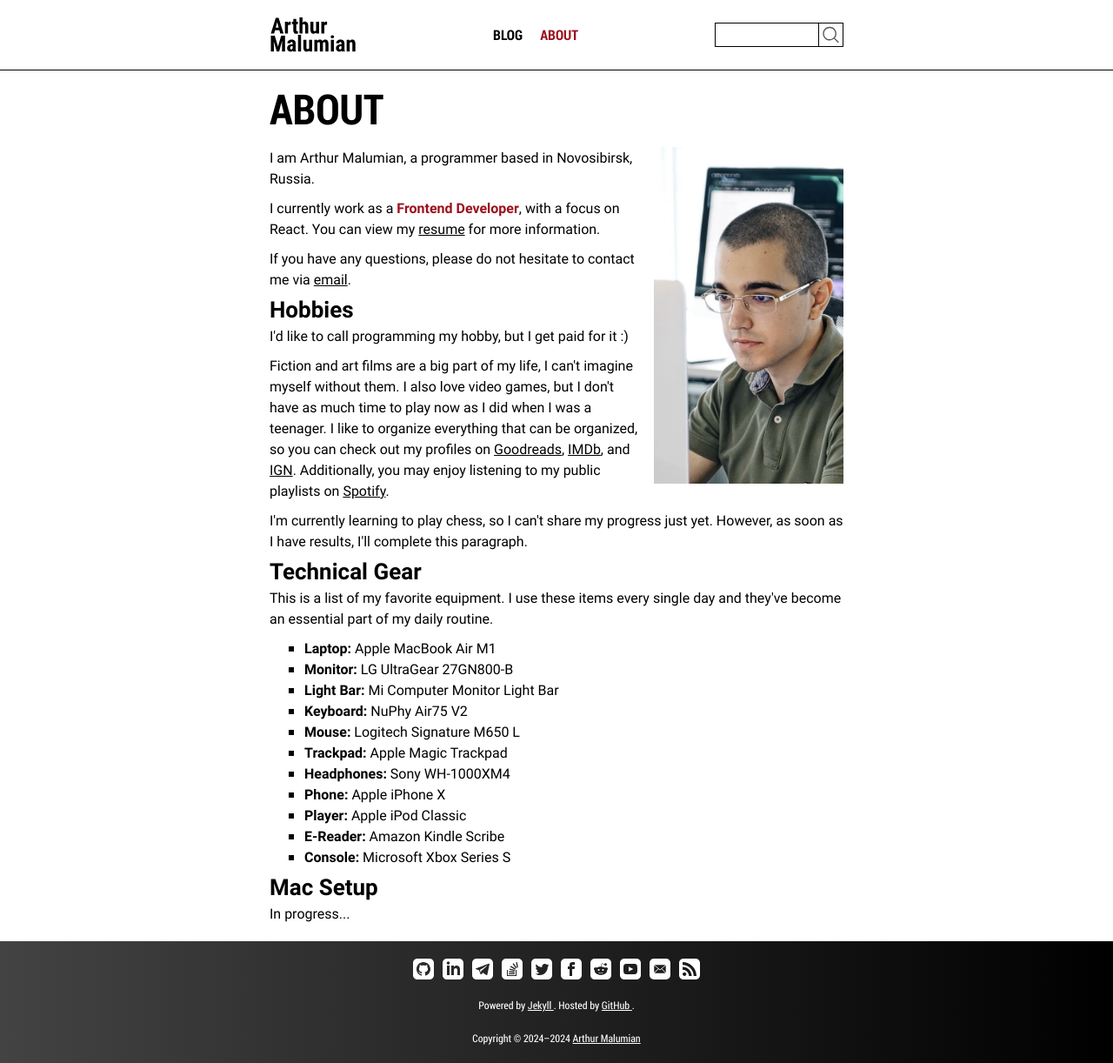
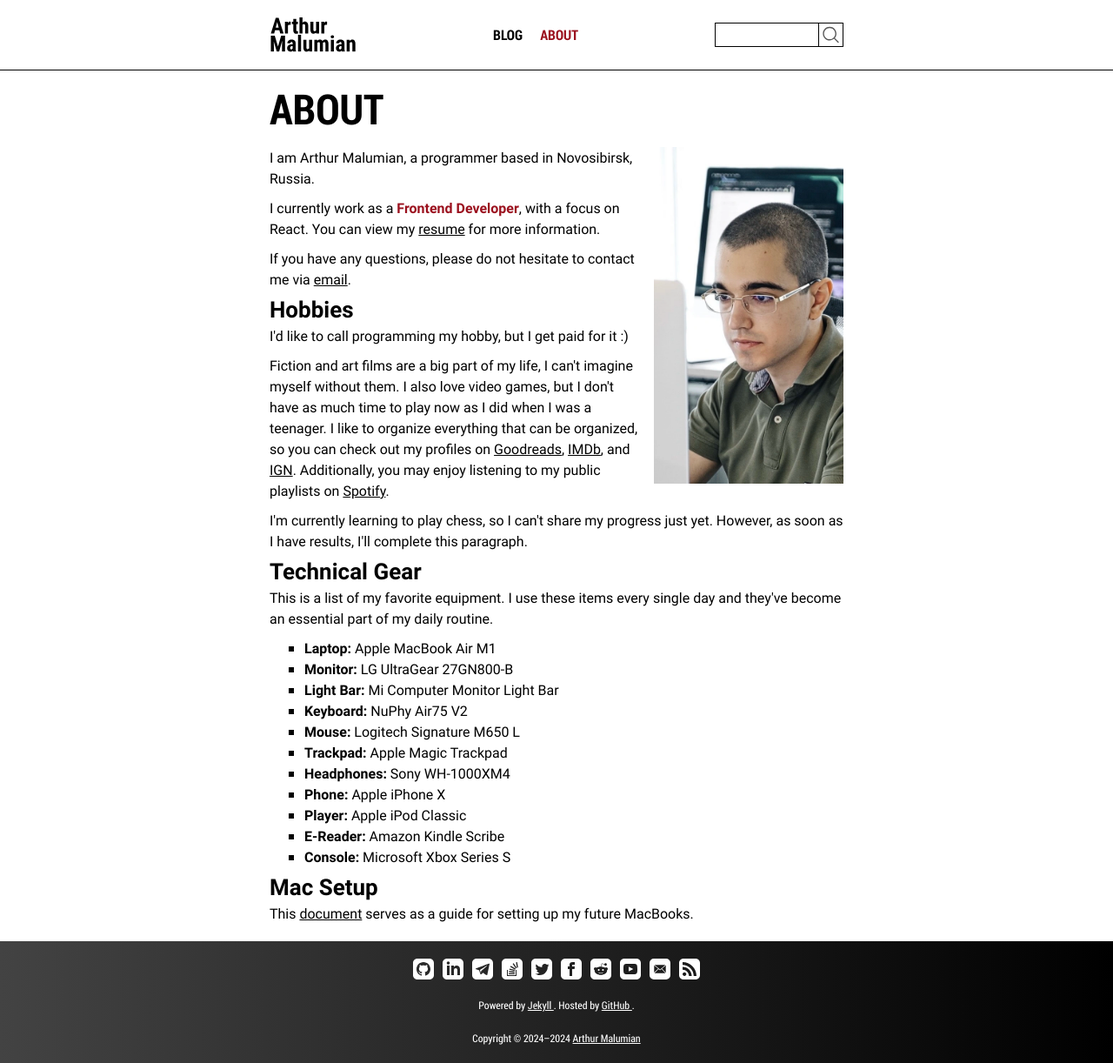
Before and after one commit to amalumian/www.malumian.dev, a Jekyll site: the page built from about.html, in a window 1280 px wide. Shown: the whole page at 87% size. Built offline with Jekyll 4.4.1, drawn with Linux system fonts in a browser that asks for light colours.

Commit message:
Add content for Mac Setup

```diff
--- a/about.html
+++ b/about.html
@@ -71,5 +71,5 @@
     </li>
   </ul>
   <h2>Mac Setup</h2>
-  <p class="about__mac-setup">In progress...</p>
+  <p class="about__mac-setup">This <a href="https://github.com/amalumian/mac-setup" target="_blank">document</a> serves as a guide for setting up my future MacBooks.</p>
 </section>
```
